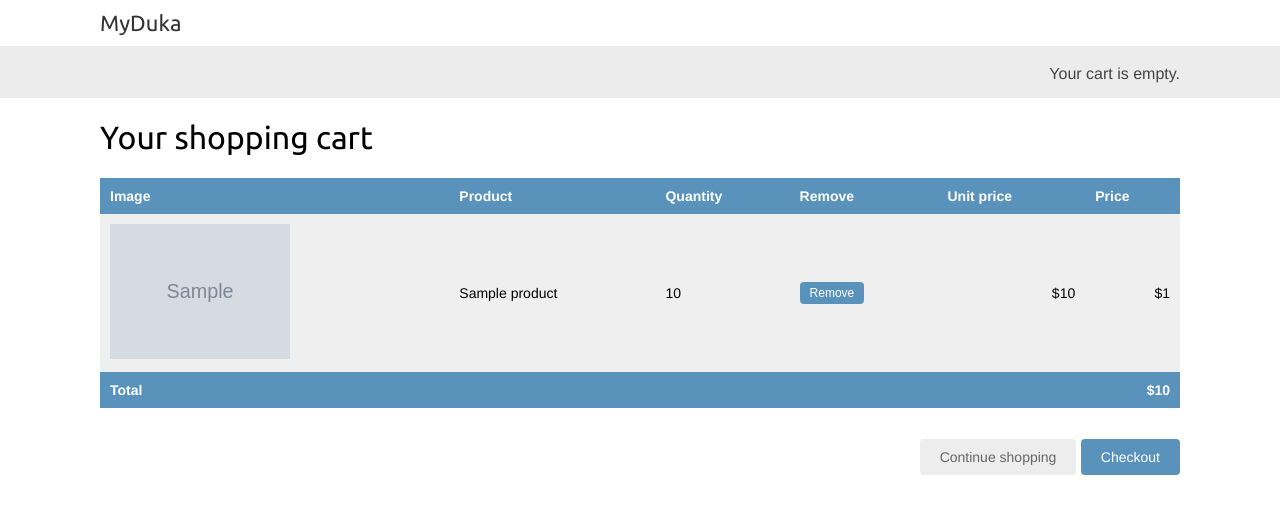
After one commit to MarvinKweyu/myduka, a Django app: template cart/templates/cart/detail.html in a window 1280 px wide. The commit adds this page. Shown: the top 514 px of the page. Run offline with Django 4.2, Linux system fonts and the light colour scheme; the template is opened without the code that fills it: most values are stand-ins (such as "Sample title", 1, 10 or a date in 2020); grey boxes marked "Sample" are stand-in pictures.

Commit message:
chore: add items to cart

```diff
--- /dev/null
+++ b/cart/templates/cart/detail.html
@@ -0,0 +1,53 @@
+{% extends "duka/base.html" %}
+{% load static %}
+{% block title %}
+Your shopping cart
+{% endblock %}
+{% block content %}
+<h1>Your shopping cart</h1>
+<table class="cart">
+    <thead>
+        <tr>
+            <th>Image</th>
+            <th>Product</th>
+            <th>Quantity</th>
+            <th>Remove</th>
+            <th>Unit price</th>
+            <th>Price</th>
+        </tr>
+    </thead>
+    <tbody>
+        {% for item in cart %}
+        {% with product=item.product %}
+        <tr>
+            <td>
+                <a href="{{ product.get_absolute_url }}">
+                    <img src="{% if product.image %}{{ product.image.url}}{% else %}{% static " img/no_image.png" %}{% endif %}">
+                </a>
+            </td>
+            <td>{{ product.name }}</td>
+            <td>{{ item.quantity }}</td>
+            <td>
+                <form action="{% url "cart:cart_remove" product.id %}" method="post">
+                    <input type="submit" value="Remove">
+                    {% csrf_token %}
+                </form>
+            </td>
+            <td class="num">${{ item.price }}</td>
+            <td class="num">${{ item.total_price }}</td>
+        </tr>
+        {% endwith %}
+        {% endfor %}
+        <tr class="total">
+            <td>Total</td>
+            <td colspan="4"></td>
+            <td class="num">${{ cart.get_total_price }}</td>
+        </tr>
+    </tbody>
+</table>
+<p class="text-right">
+    <a href="{% url "duka:product_list" %}" class="button
+    light">Continue shopping</a>
+    <a href="#" class="button">Checkout</a>
+</p>
+{% endblock %}
--- /dev/null
+++ b/cart/urls.py
@@ -0,0 +1,10 @@
+from django.urls import path
+from cart import views
+
+app_name = "cart"
+
+urlpatterns = [
+    path("", views.cart_detail, name="cart_detail"),
+    path("add/<int:product_id>", views.cart_add, name="cart_add"),
+    path("remove/<int:product_id>", views.cart_remove, name="cart_remove"),
+]
--- a/duka/templates/duka/product/detail.html
+++ b/duka/templates/duka/product/detail.html
@@ -13,6 +13,11 @@
     </a>
     </h2>
     <p class="price">${{ product.price }}</p>
+    <form action="{% url "cart:cart_add" product.id %}" method="post">
+        {{cart_product_form }}
+        {% csrf_token %}
+        <input type="submit" value="Add to cart">
+    </form>
     {{ product.description|linebreaks }}
 </div>
 {% endblock %}
--- a/myduka/urls.py
+++ b/myduka/urls.py
@@ -20,6 +20,9 @@
 
 urlpatterns = [
     path("admin/", admin.site.urls),
+    path(
+        "cart", include("cart.urls", namespace="cart")
+    ),  # add before since its more restrictive
     path("", include("duka.urls", namespace="dukani")),
 ]
 
```
Also changed, not shown: cart/forms.py (added, +13 -0 lines), cart/views.py (+34 -2 lines), duka/views.py (+9 -3 lines), media/products/2022/12/12/different-unique-individual-crowd-thumbnail.jpg (added).
